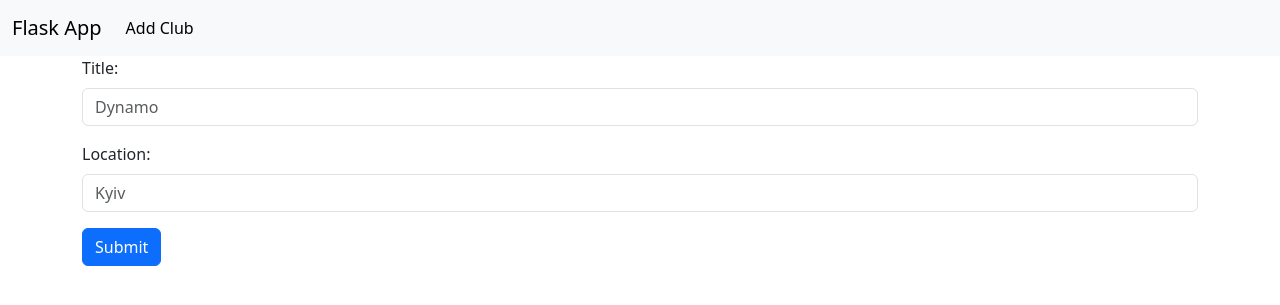
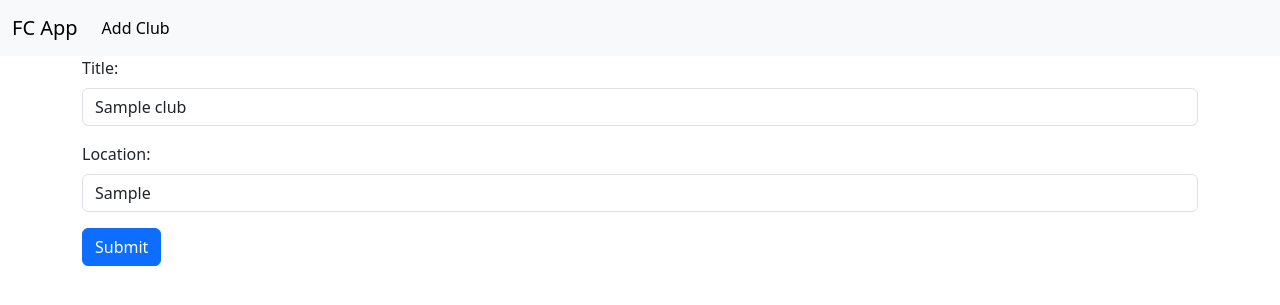
Before and after one commit to OleksiiSterlikov/Flask_app, a Flask app: template templates/add_club.html in a window 1280 px wide. Shown: the top 305 px of the page. Run offline with Flask 3, Linux system fonts and the light colour scheme; the template is opened without the code that fills it: values that come from a table or form of the project are taken from there, others are empty; tables that the repository leaves empty hold one stand-in row (values such as "Sample post").

Commit message:
Add function edit object club and fixing errors starting app on OS Win

```diff
--- a/app.py
+++ b/app.py
@@ -13,7 +13,7 @@ with app.app_context():
     from routes.main import *
     from routes.clubs import *
     from models.models import *
-    #db.create_all()
+    # db.create_all()
 
 if __name__ == "__main__":
     app.run(host="0.0.0.0", port=5000)
--- a/static/css/style.css
+++ b/static/css/style.css
@@ -1,8 +1,9 @@
 .clubs-container {
     display: flex;
-    justify-content: space-between;
+    justify-content: flex-start;
 }
 
 .clubs-container .card {
     width: 15%;
+    margin-left: 20px;
 }
--- a/templates/add_club.html
+++ b/templates/add_club.html
@@ -5,7 +5,7 @@
     <meta name="viewport"
           content="width=device-width, user-scalable=no, initial-scale=1.0, maximum-scale=1.0, minimum-scale=1.0">
     <meta http-equiv="X-UA-Compatible" content="ie=edge">
-    <title>FlaskWebApp</title>
+    <title>FC App</title>
     <link href="https://cdn.jsdelivr.net/npm/bootstrap@5.3.3/dist/css/bootstrap.min.css" rel="stylesheet"
           integrity="sha384-QWTKZyjpPEjISv5WaRU9OFeRpok6YctnYmDr5pNlyT2bRjXh0JMhjY6hW+ALEwIH" crossorigin="anonymous">
     <link rel="stylesheet" href="/static/css/style.css">
@@ -14,7 +14,7 @@
 
 <nav class="navbar navbar-expand-lg bg-body-tertiary">
     <div class="container-fluid">
-        <a class="navbar-brand" href="/">Flask App</a>
+        <a class="navbar-brand" href="/">FC App</a>
         <button class="navbar-toggler" type="button" data-bs-toggle="collapse" data-bs-target="#navbarNav"
                 aria-controls="navbarNav" aria-expanded="false" aria-label="Toggle navigation">
             <span class="navbar-toggler-icon"></span>
@@ -39,14 +39,18 @@
 </nav>
 
 <div class="container">
-    <form action="/save-club" method="post">
+    <form {% if club %} action="/update-club/{{ club.id }}" {% else %} action="/save-club" {% endif %} method="post">
         <div class="mb-3">
             <label for="title" class="form-label">Title:</label>
-            <input type="text" name="title" class="form-control" id="titlt" placeholder="Dynamo">
+            <input type="text" name="title" class="form-control"
+                   {% if club %} value="{{ club.title }}" {% endif %}
+                   id="title" placeholder="Dynamo">
         </div>
         <div class="mb-3">
             <label for="location" class="form-label">Location:</label>
-            <input type="text" name="location" class="form-control" id="location" placeholder="Kyiv">
+            <input type="text" name="location" class="form-control"
+                   {% if club %} value="{{ club.location }}" {% endif %}
+                   id="location" placeholder="Kyiv">
         </div>
         <div class="col-auto">
             <button type="submit" class="btn btn-primary mb-3">Submit</button>
--- a/templates/index.html
+++ b/templates/index.html
@@ -5,7 +5,7 @@
     <meta name="viewport"
           content="width=device-width, user-scalable=no, initial-scale=1.0, maximum-scale=1.0, minimum-scale=1.0">
     <meta http-equiv="X-UA-Compatible" content="ie=edge">
-    <title>FlaskWebApp</title>
+    <title>FC App</title>
     <link href="https://cdn.jsdelivr.net/npm/bootstrap@5.3.3/dist/css/bootstrap.min.css" rel="stylesheet"
           integrity="sha384-QWTKZyjpPEjISv5WaRU9OFeRpok6YctnYmDr5pNlyT2bRjXh0JMhjY6hW+ALEwIH" crossorigin="anonymous">
     <link rel="stylesheet" href="/static/css/style.css">
@@ -14,7 +14,7 @@
 
 <nav class="navbar navbar-expand-lg bg-body-tertiary">
     <div class="container-fluid">
-        <a class="navbar-brand" href="/">Flask App</a>
+        <a class="navbar-brand" href="/">FC App</a>
         <button class="navbar-toggler" type="button" data-bs-toggle="collapse" data-bs-target="#navbarNav"
                 aria-controls="navbarNav" aria-expanded="false" aria-label="Toggle navigation">
             <span class="navbar-toggler-icon"></span>
@@ -49,7 +49,7 @@
                     {#                <p class="card-text">Some quick example text to build on the card title and make up the bulk of the#}
                     {#                    card's content.</p>#}
                         <a href="/delete-club/{{ club.id }}" class="card-link">Deleie</a>
-                    {#                <a href="#" class="card-link">Another link</a>#}
+                        <a href="/edit-club/{{ club.id }}" class="card-link">Edit</a>
                 </div>
             </div>
         {% endfor %}
```
Also changed, not shown: routes/clubs.py (+16 -0 lines), 1 other file. Lines whose indentation alone changed are shown as unchanged.
